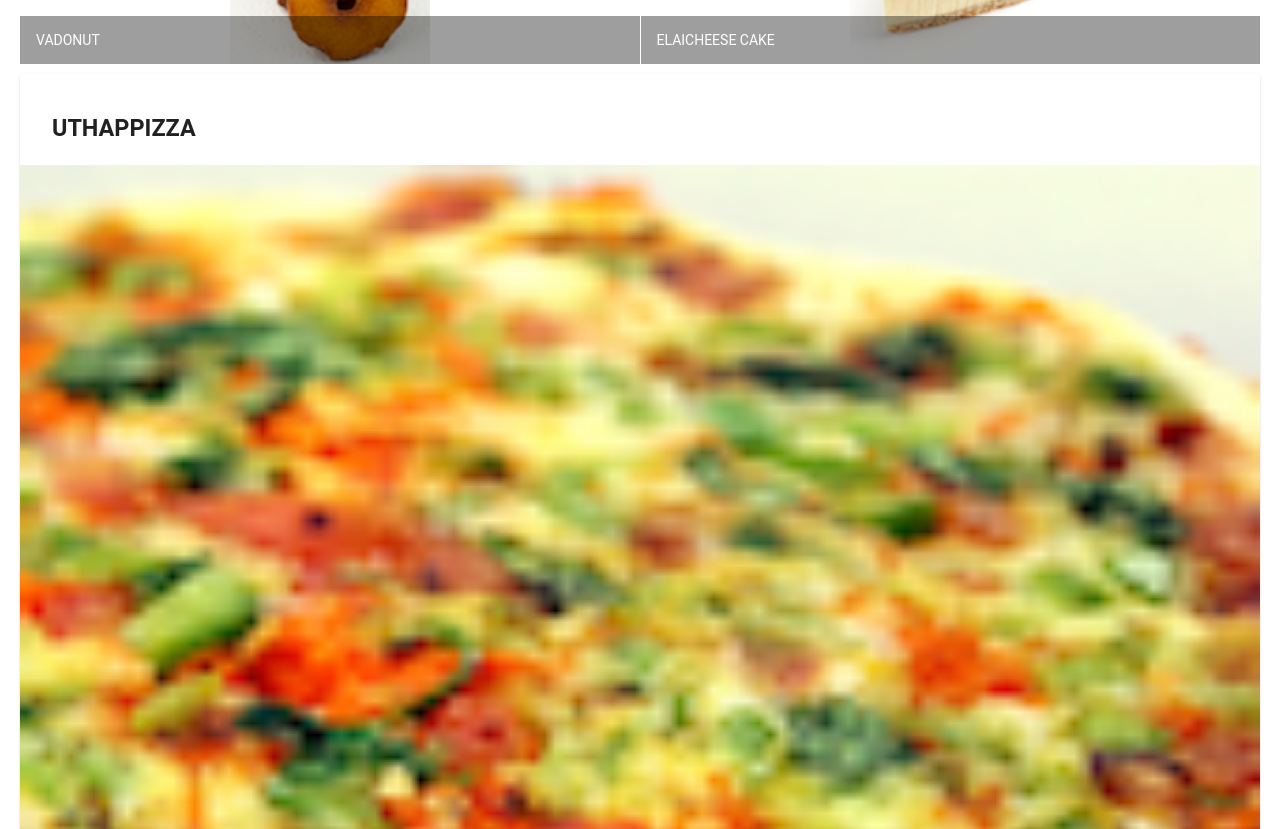
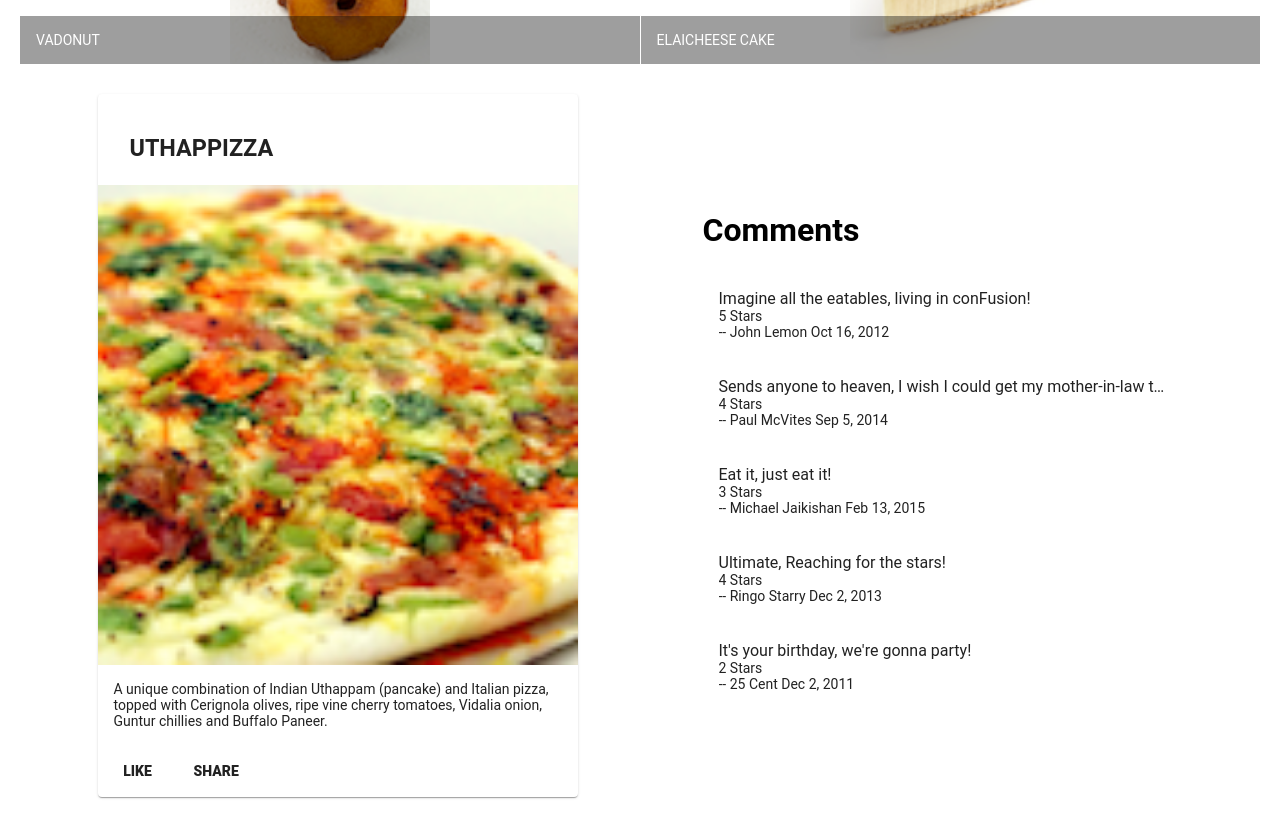
Before and after one commit to nb341/conFusion-angular, an Angular app: page / in a window 1280 px wide. Shown: the part 500-1329 px from the top of the page. Built offline with nearby package versions, Linux system fonts and the light colour scheme.

Commit message:
completed assignment 1

```diff
--- a/src/app/app.module.ts
+++ b/src/app/app.module.ts
@@ -13,10 +13,12 @@
 
 import 'hammerjs';
 import { MenuComponent } from './menu/menu.component';
+import { DishdetailComponent } from './dishdetail/dishdetail.component';
 @NgModule({
   declarations: [
     AppComponent,
-    MenuComponent
+    MenuComponent,
+    DishdetailComponent
   ],
   imports: [
     BrowserModule,
--- /dev/null
+++ b/src/app/dishdetail/dishdetail.component.html
@@ -0,0 +1,41 @@
+<div *ngIf="dish" class="container"
+    fxLayout="row"
+    fxLayout.sm="column"
+    fxLayout.xs="column"
+    fxLayoutAlign.gt-md="space-around center"
+    fxLayoutGap="10px"
+    fxLayoutGap.xs="0">
+
+  <div fxFlex="40">
+        <mat-card>
+            <mat-card-header>
+                <mat-card-title><h3>{{dish.name | uppercase}}</h3></mat-card-title>
+            </mat-card-header>
+            <picture>
+                <source media='(min-width:0px)' srcset={{dish.image}}>
+                <img mat-card-image src="" alt={{dish.name}}>
+            </picture>
+            <mat-card-content>
+                <p>{{dish.description}}</p>
+            </mat-card-content>
+            <mat-card-actions>
+                <button class="card-button" mat-button>LIKE</button>
+                <button class="card-button" mat-button>SHARE</button>
+              </mat-card-actions>
+        </mat-card>
+  </div>
+
+  <div fxFlex="40">
+
+        <mat-list>
+            <h1>Comments</h1>
+            <mat-list-item *ngFor="let comment of dish.comments">
+                <div mat-line>{{comment.comment}}</div>
+                <div mat-line>{{comment.rating}} Stars</div>
+                <div mat-line>-- {{comment.author}} {{comment.date | date}}</div>
+            </mat-list-item>
+
+        </mat-list>
+  </div>
+
+</div>
--- /dev/null
+++ b/src/app/dishdetail/dishdetail.component.scss
@@ -0,0 +1,3 @@
+.card-button{
+    font-weight: 900;
+}
--- /dev/null
+++ b/src/app/dishdetail/dishdetail.component.ts
@@ -0,0 +1,60 @@
+import { Component, OnInit } from '@angular/core';
+
+
+const DISH = {
+  id: '0',
+  name: 'Uthappizza',
+  image: '/assets/images/uthappizza.png',
+  category: 'mains',
+  featured: true,
+  label: 'Hot',
+  price: '4.99',
+  // tslint:disable-next-line:max-line-length
+  description: 'A unique combination of Indian Uthappam (pancake) and Italian pizza, topped with Cerignola olives, ripe vine cherry tomatoes, Vidalia onion, Guntur chillies and Buffalo Paneer.',
+  comments: [
+       {
+           rating: 5,
+           comment: 'Imagine all the eatables, living in conFusion!',
+           author: 'John Lemon',
+           date: '2012-10-16T17:57:28.556094Z'
+       },
+       {
+           rating: 4,
+           comment: 'Sends anyone to heaven, I wish I could get my mother-in-law to eat it!',
+           author: 'Paul McVites',
+           date: '2014-09-05T17:57:28.556094Z'
+       },
+       {
+           rating: 3,
+           comment: 'Eat it, just eat it!',
+           author: 'Michael Jaikishan',
+           date: '2015-02-13T17:57:28.556094Z'
+       },
+       {
+           rating: 4,
+           comment: 'Ultimate, Reaching for the stars!',
+           author: 'Ringo Starry',
+           date: '2013-12-02T17:57:28.556094Z'
+       },
+       {
+           rating: 2,
+           comment: 'It\'s your birthday, we\'re gonna party!',
+           author: '25 Cent',
+           date: '2011-12-02T17:57:28.556094Z'
+       }
+   ]
+};
+
+@Component({
+  selector: 'app-dishdetail',
+  templateUrl: './dishdetail.component.html',
+  styleUrls: ['./dishdetail.component.scss']
+})
+export class DishdetailComponent implements OnInit {
+  dish = DISH;
+  constructor() { }
+
+  ngOnInit(): void {
+  }
+
+}
--- a/src/app/menu/menu.component.html
+++ b/src/app/menu/menu.component.html
@@ -20,23 +20,4 @@
     </mat-grid-list>
   </div>
 
-  <div fxFlex *ngIf="selectedDish">
-    <mat-card>
-      <mat-card-header>
-        <mat-card-title>
-          <h3>{{selectedDish.name | uppercase}}</h3>
-        </mat-card-title>
-      </mat-card-header>
-      <img mat-card-image src={{selectedDish.image}} alt={{selectedDish.name}}>
-      <mat-card-content>
-        <p>{{selectedDish.description}}
-        </p>
-      </mat-card-content>
-      <mat-card-actions>
-        <button mat-button>LIKE</button>
-        <button mat-button>SHARE</button>
-      </mat-card-actions>
-    </mat-card>
-  </div>
-
-</div>
+  <app-dishdetail></app-dishdetail>
```
Also changed, not shown: src/styles.scss (line endings or trailing spaces), 1 other file (tests, documents, lock files or other folders).
